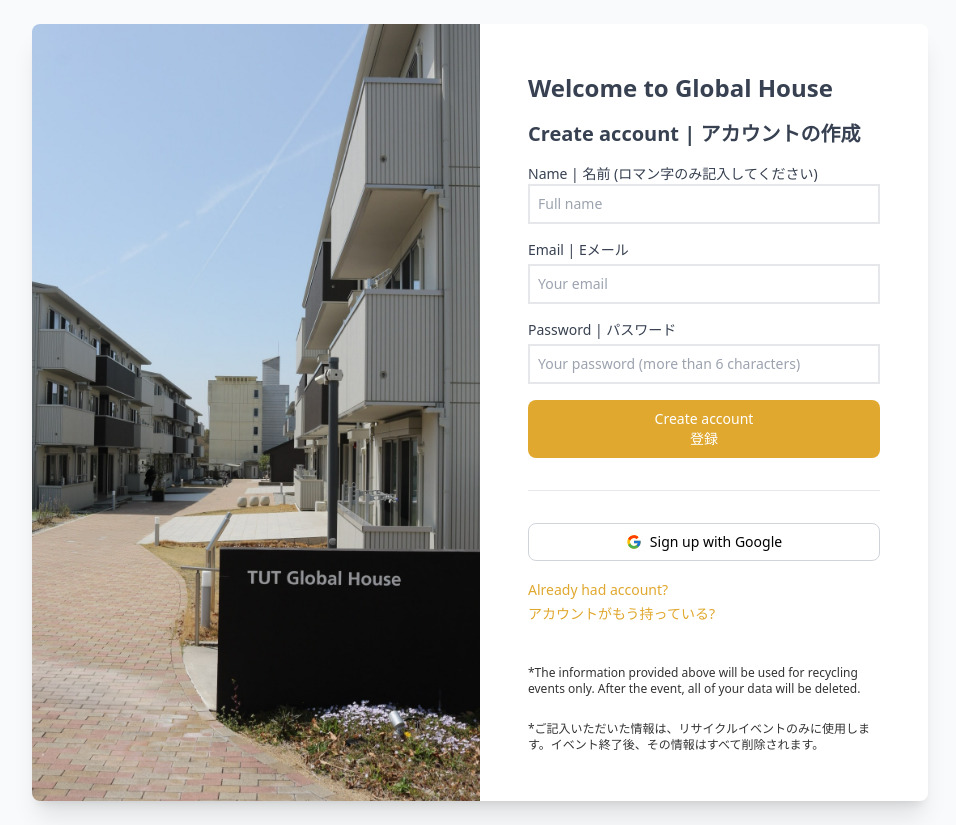
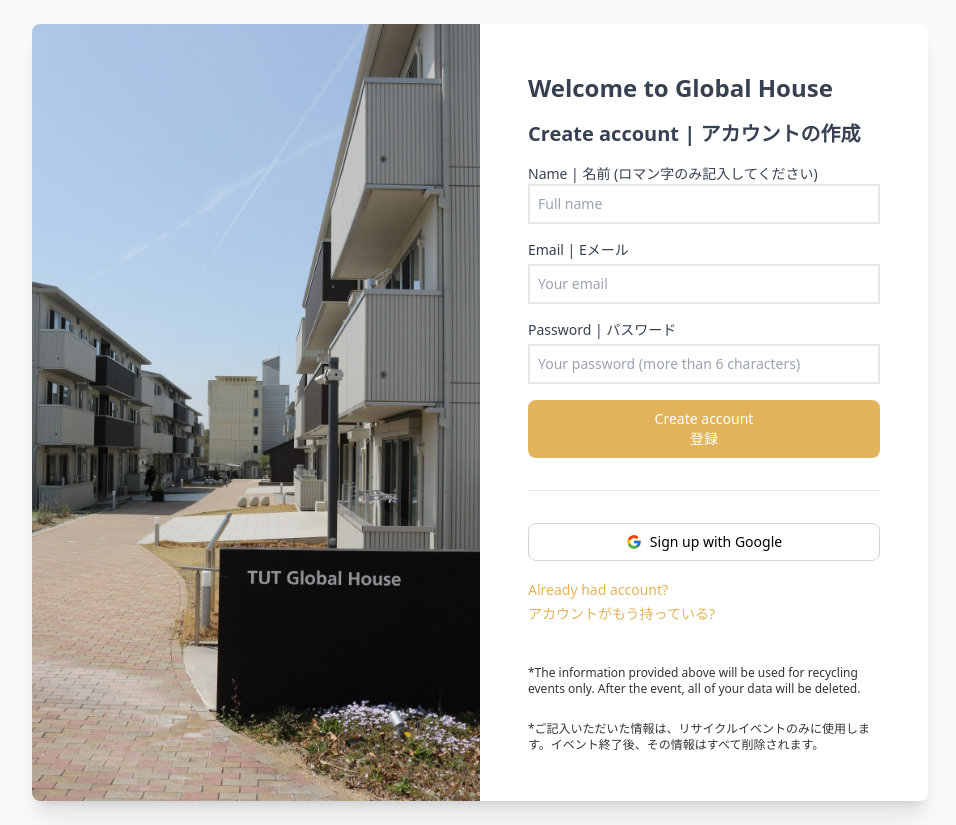
Before and after one commit to AIOSYM/gh-recycle-shop, a React (Create React App) app: page /sign-up in a window 1280 px wide. Shown: the whole page, without its empty margins (160-1116 px from the left). Built offline with nearby package versions, Linux system fonts and the light colour scheme; no server answers.

Commit message:
style: updat daisyUI version

```diff
--- a/package.json
+++ b/package.json
@@ -7,7 +7,6 @@
     "@testing-library/react": "^12.1.4",
     "@testing-library/user-event": "^13.5.0",
     "concurrently": "^7.0.0",
-    "daisyui": "^2.13.2",
     "firebase": "^9.6.10",
     "json-server": "^0.17.0",
     "moment": "^2.30.1",
@@ -52,6 +51,7 @@
   },
   "devDependencies": {
     "autoprefixer": "^10.4.4",
+    "daisyui": "^4.9.0",
     "postcss": "^8.4.12",
     "tailwindcss": "^3.0.23"
   }
--- a/tailwind.config.js
+++ b/tailwind.config.js
@@ -4,4 +4,19 @@ module.exports = {
     extend: {},
   },
   plugins: [require("daisyui")],
+  daisyui: {
+    themes: [
+      {
+        mytheme: {
+          primary: "#e3b35b",
+          secondary: "#e3b35b",
+          accent: "#37cdbe",
+          neutral: "#3d4451",
+          "base-100": "#ffffff",
+        },
+      },
+      "light",
+      "cupcake",
+    ],
+  },
 };
```
Also changed, not shown: 1 other file (tests, documents, lock files or other folders).
